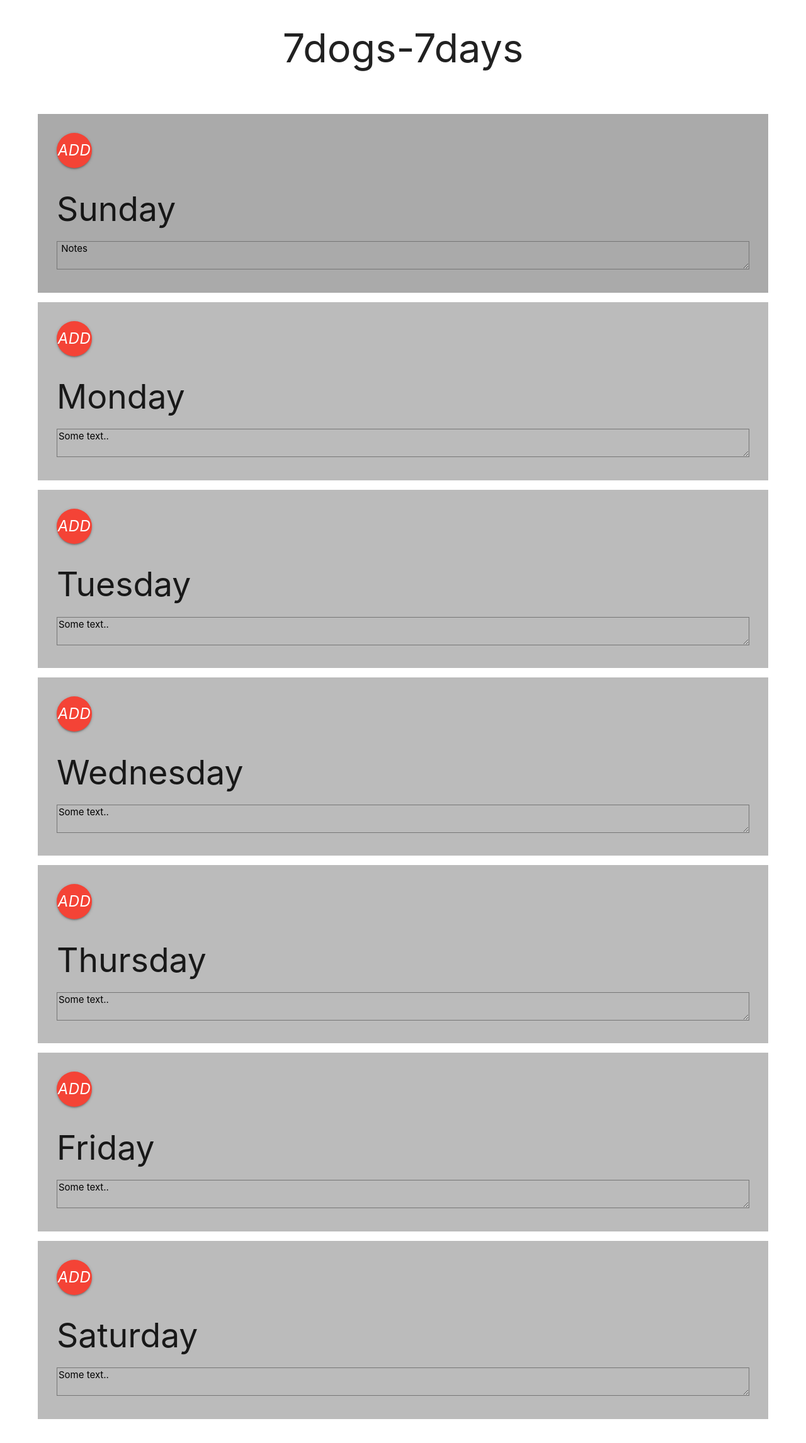
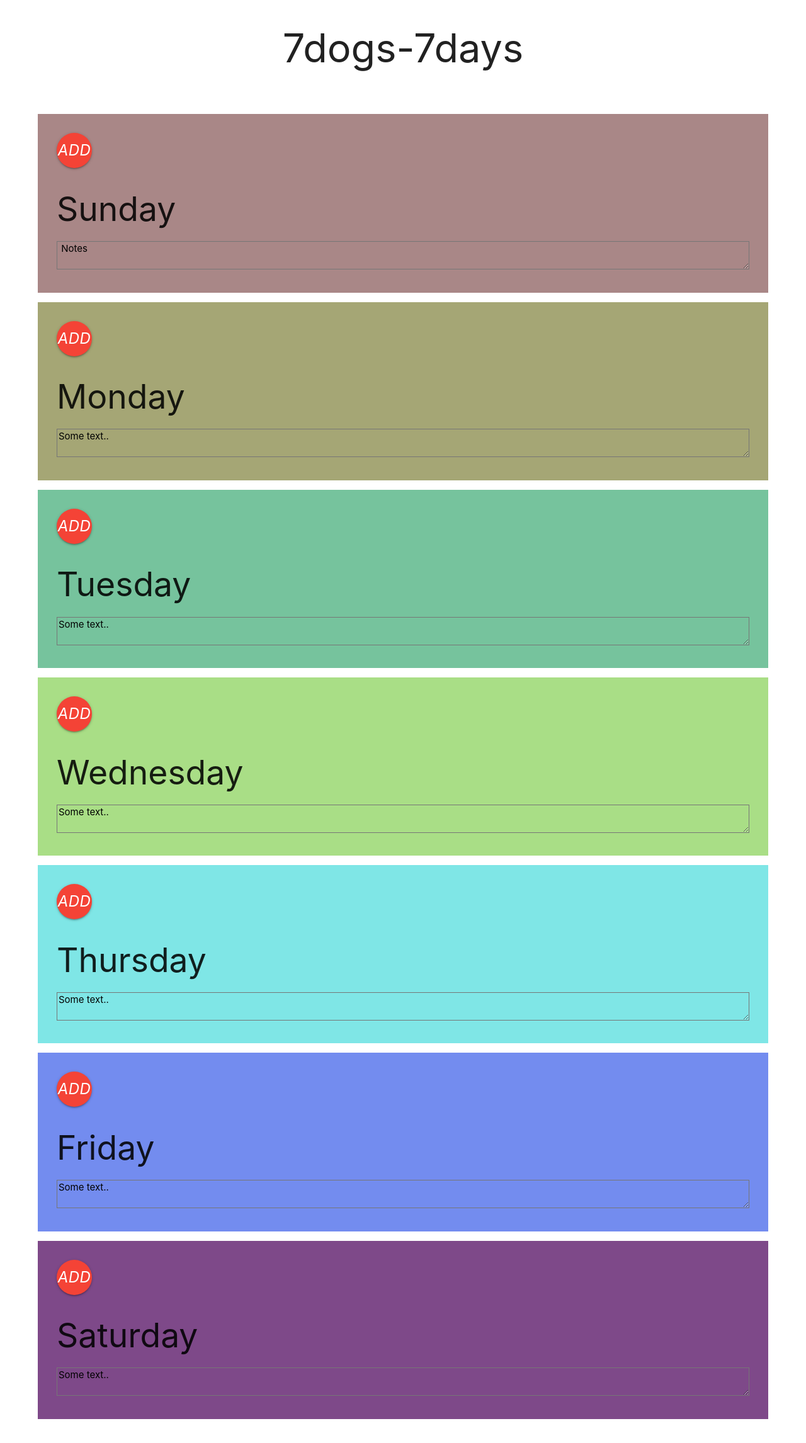
Before and after one commit to DonFlores/7dogs-7days, a plain HTML site: page index.html in a window 1280 px wide. Shown: the whole page at 63% size. Drawn offline with nearby package versions, Linux system fonts and the light colour scheme.

Commit message:
color add to html

```diff
--- a/Assets/styles/js/script.js
+++ b/Assets/styles/js/script.js
@@ -17,6 +17,7 @@ var joke = document.getElementById("jokeID")
             console.log(response)
             let chuckJoke = response.value
             dayJoke.textContent = chuckJoke
+            joke.innerHTML=""
             joke.appendChild(dayJoke)
         })
         .catch(err => console.error(err));
@@ -26,15 +27,10 @@ function handleFetch (){
     fetch("https://dog.ceo/api/breeds/image/random")
         .then(response => response.json())
         .then(data => {
-            image.innerHTML =`<img src="${data.message}"/>`
+            image.innerHTML =`<img class="dogs" src="${data.message}"/>`
         })
 
 }
-// const displayDog = function(image){
-//     const dogImage = document.createElement("img")
-//     dogImage.setAttribute("href","https://dog.ceo/" + image + "/random")
-//     sundayImage.appendChild(dogImage)
-// }
 
 buttonelement.addEventListener("click",function(){
     getJoke()
--- a/Assets/styles/styles.css
+++ b/Assets/styles/styles.css
@@ -1,3 +1,5 @@
+
+
 .row-cover { overflow: hidden; }
 .row-wrap { margin: 0 -8.33333%; }
  @media only screen and (max-width: 767px) {
@@ -16,3 +18,9 @@
     margin: 15px;
     padding: 30px;
 }
+
+.dog {
+    height: 200;
+    width: 200;
+    display: flex
+}
--- a/index.html
+++ b/index.html
@@ -5,50 +5,53 @@
     <meta http-equiv="X-UA-Compatible" content="IE=edge">
     <meta name="viewport" content="width=device-width, initial-scale=1.0">
     <link rel="stylesheet" href="https://cdnjs.cloudflare.com/ajax/libs/materialize/1.0.0/css/materialize.min.css">
-    <title>Document</title>
+    <title>Note Taker </title>
     <link rel="stylesheet" href="./Assets/styles/styles.css">
+
 </head>
 
 <body>
-    <header class="container center-align">
+    <header class="container center-align" >
         <h1>7dogs-7days</h1>
+
     </header>
     <!-- <button id="fetchJokes">Get Jokes</button> -->
 
+
     <div class="row week-container" id="fetchJokes">
-        <div class="column day-container" style="background-color:#aaa;">
+        <div class="column day-container" style="background-color:rgb(169, 135, 135);">
             <a class="btn-floating btn-large waves-effect waves-light red fetchJokes"><i class="material-icons">add</i></a>
         <div class="image"></div>
         <div id="jokeID"></div>
             <h2>Sunday</h2>
           <textarea> Notes</textarea>
         </div>
-        <div class="column day-container" style="background-color:#bbb;">
+        <div class="column day-container" style="background-color:rgb(165, 166, 117);">
             <a class="btn-floating btn-large waves-effect waves-light red"><i class="material-icons">add</i></a>
           <h2>Monday</h2>
           <textarea>Some text..</textarea>
         </div>
-        <div class="column day-container" style="background-color:#bbb;">
+        <div class="column day-container" style="background-color:rgb(118, 195, 157);">
             <a class="btn-floating btn-large waves-effect waves-light red"><i class="material-icons">add</i></a>
           <h2>Tuesday</h2>
           <textarea>Some text..</textarea>
       </div>
-      <div class="column day-container" style="background-color:#bbb;">
+      <div class="column day-container" style="background-color:rgb(169, 222, 134);">
         <a class="btn-floating btn-large waves-effect waves-light red"><i class="material-icons">add</i></a>
           <h2>Wednesday</h2>
           <textarea>Some text..</textarea>
       </div>
-      <div class="column day-container" style="background-color:#bbb;">
+      <div class="column day-container" style="background-color:rgb(127, 230, 230);">
         <a class="btn-floating btn-large waves-effect waves-light red dog-button"><i class="material-icons">add</i></a>
           <h2>Thursday</h2>
           <textarea>Some text..</textarea>
       </div>
-      <div class="column day-container" style="background-color:#bbb;">
+      <div class="column day-container" style="background-color:rgb(115, 140, 239);">
         <a class="btn-floating btn-large waves-effect waves-light red"><i class="material-icons">add</i></a>
           <h2>Friday</h2>
           <textarea>Some text..</textarea>
       </div>
-      <div class="column day-container" style="background-color:#bbb;">
+      <div class="column day-container" style="background-color:rgb(126, 73, 137);">
         <a class="btn-floating btn-large waves-effect waves-light red"><i class="material-icons">add</i></a>
           <h2>Saturday</h2>
           <textarea>Some text..</textarea>
```
